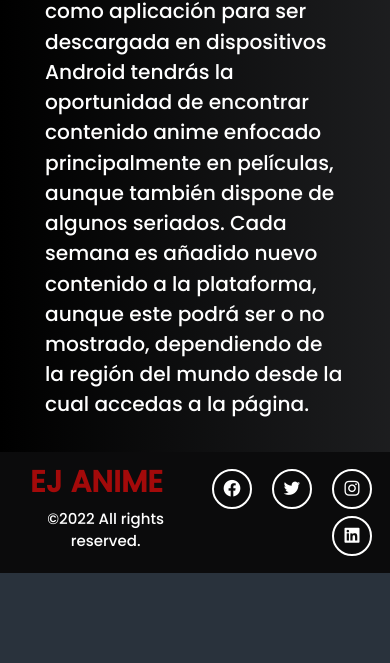
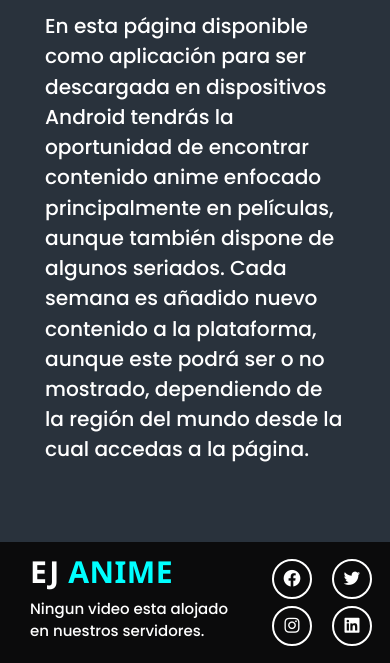
Before and after one commit to EdwardDevFS/EJAnime, a plain HTML site: page secciones/info.html in a window 390 px wide. Shown: the part 4237-4900 px from the top of the page. Before the commit the page ends 4810 px from the top, so only its background shows below. Drawn offline with nearby package versions, Linux system fonts and the light colour scheme.

Commit message:
Arreglando redirecciones

```diff
--- a/sass/_info.scss
+++ b/sass/_info.scss
@@ -3,8 +3,8 @@
     width: 100%;
     min-height: 400vh;
     max-height: 800vh;
-    background-image: linear-gradient(to left, #1a1919d3 0%, black 100%);
-    padding: 0 45px;
+    background-color: #29323c;
+    padding:  45px;
     h2{
         font-family: 'Poppins', sans-serif;
         font-weight: bold;
--- a/sass/styles.scss
+++ b/sass/styles.scss
@@ -224,7 +224,6 @@ header.down{
     margin: 180px 0px 20px; //309px
     padding: 10px 15px 10px 15px;
     @media (max-width: 968px){
-        position: absolute;
         right: 0;
         margin: 180px 0px 20px;
         padding: 10px 15px 10px 15px;
--- a/secciones/info.html
+++ b/secciones/info.html
@@ -39,7 +39,7 @@
                 <a class="nav-link" href="productos.html">Productos</a>
               </li>
               <li class="nav-item">
-                <a class="nav-link" href="anime.html">Anime</a>
+                <a class="nav-link" href="contacto.html">contacto</a>
               </li>
             </ul>
           </div>
@@ -110,8 +110,8 @@
     <footer>
       <div class="footer-content">
           <div class="contact-pe">
-                <h2 class="brand">EJ ANIME </h2>
-                <p class="text-center rights"> ©2022 All rights reserved. </p>
+              <h2 class="title">EJ <span>ANIME</span></h2>
+              <p class="rights"> Ningun video esta alojado en nuestros servidores. </p>
 
           </div>
               <div class="social-media">
```
Also changed, not shown: index.html (+1 -1 lines), secciones/contacto.html (renamed from secciones/anime.html, +3 -3 lines), secciones/productos.html (+3 -3 lines), secciones/servicios.html (+6 -6 lines), estilos/styles.css, 1 other file. Lines whose indentation alone changed are shown as unchanged.
